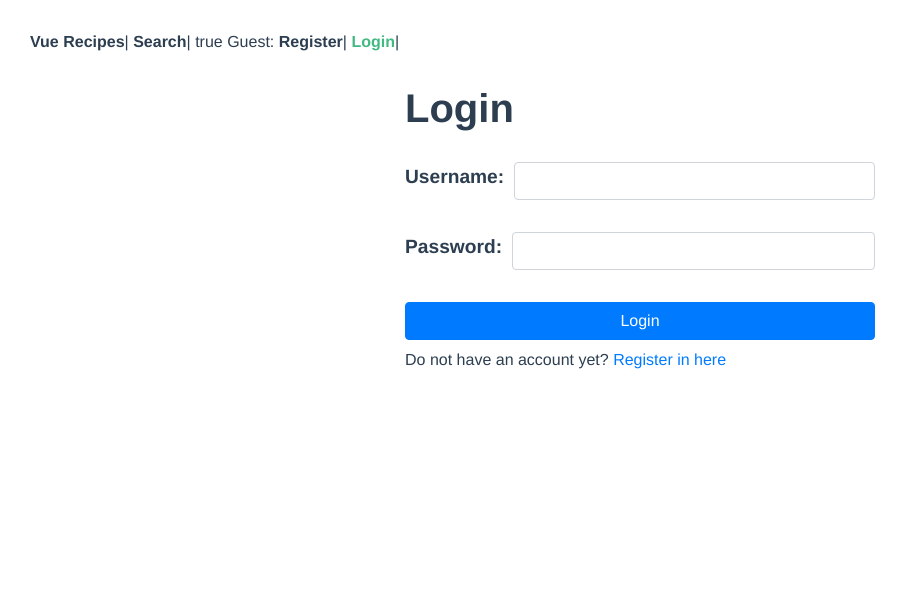
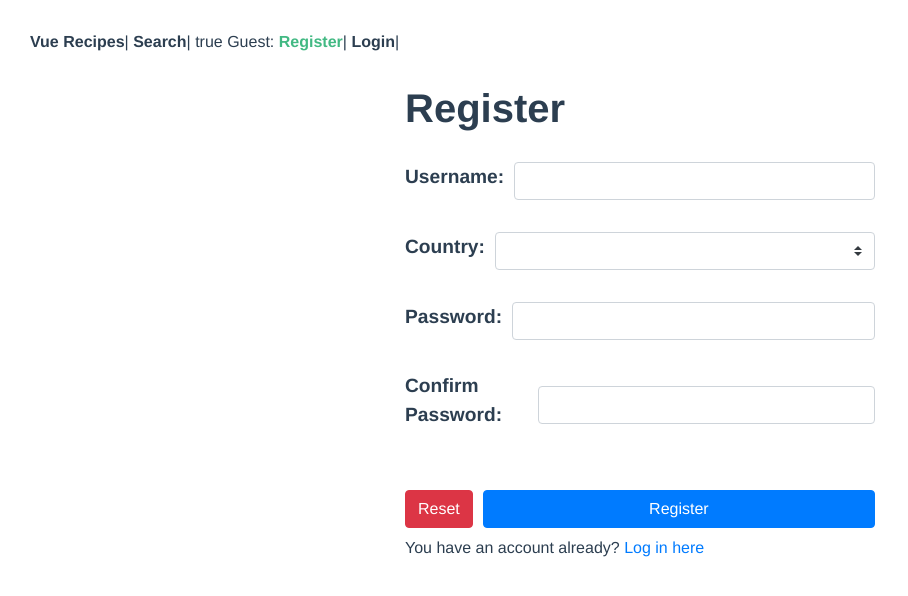
Before and after one commit to WED-2023/assignment2-1-315108043_313558967, a Vue app: page /#/register in a window 1280 px wide. Before the commit this address led to /#/login. Shown: the top 596 px of the page, without its empty margins (0-908 px from the left). Built offline with nearby package versions, Linux system fonts and the light colour scheme.

Commit message:
i edited the view in the registerPage and the Login page

```diff
--- a/src/pages/LoginPage.vue
+++ b/src/pages/LoginPage.vue
@@ -37,7 +37,6 @@
       <CustomButton
         type="submit"
         variant="primary"
-        class="mx-auto w-100"
       >Login</CustomButton>
       <div class="mt-2">
         Do not have an account yet?
--- a/src/pages/RegisterPage.vue
+++ b/src/pages/RegisterPage.vue
@@ -91,24 +91,14 @@
             The confirmed password is not equal to the original password
           </span>
         </template>
-        <!-- <b-form-invalid-feedback v-if="!$v.form.confirmedPassword.required">
-          Password confirmation is required
-        </b-form-invalid-feedback> -->
-        <!-- <b-form-invalid-feedback
-          v-else-if="!$v.form.confirmedPassword.sameAsPassword"
-        >
-          The confirmed password is not equal to the original password
-        </b-form-invalid-feedback> -->
       </custom-input>
-
-      <b-button type="reset" variant="danger">Reset</b-button>
-      <b-button
+      <div class="button-container">
+      <b-button type="reset" variant="danger" class="reset-button">Reset</b-button>
+      <CustomButton
         type="submit"
         variant="primary"
-        style="width:250px;"
-        class="ml-5 w-75"
-        >Register</b-button
-      >
+        >Register</CustomButton>
+      </div>
       <div class="mt-2">
         You have an account already?
         <router-link to="login"> Log in here</router-link>
@@ -258,4 +248,14 @@ export default {
 .container {
   max-width: 500px;
 }
+
+.button-container {
+  display: flex;
+  justify-content: space-between;
+  align-items: flex-end;
+}
+
+.reset-button {
+  margin-right: 10px;
+}
 </style>
```
